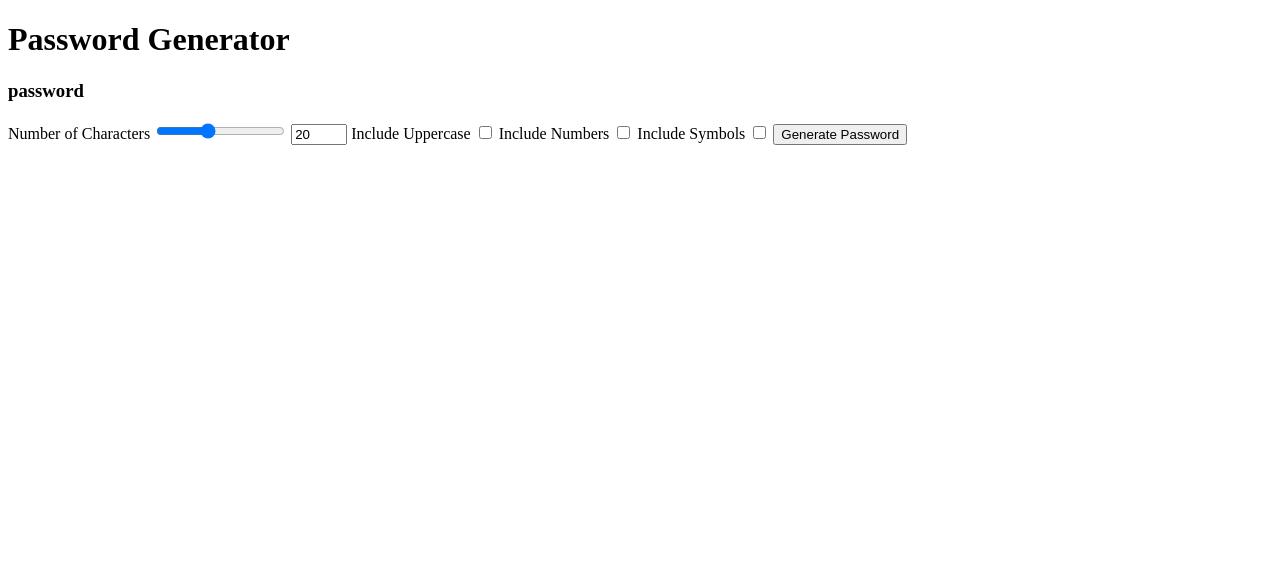
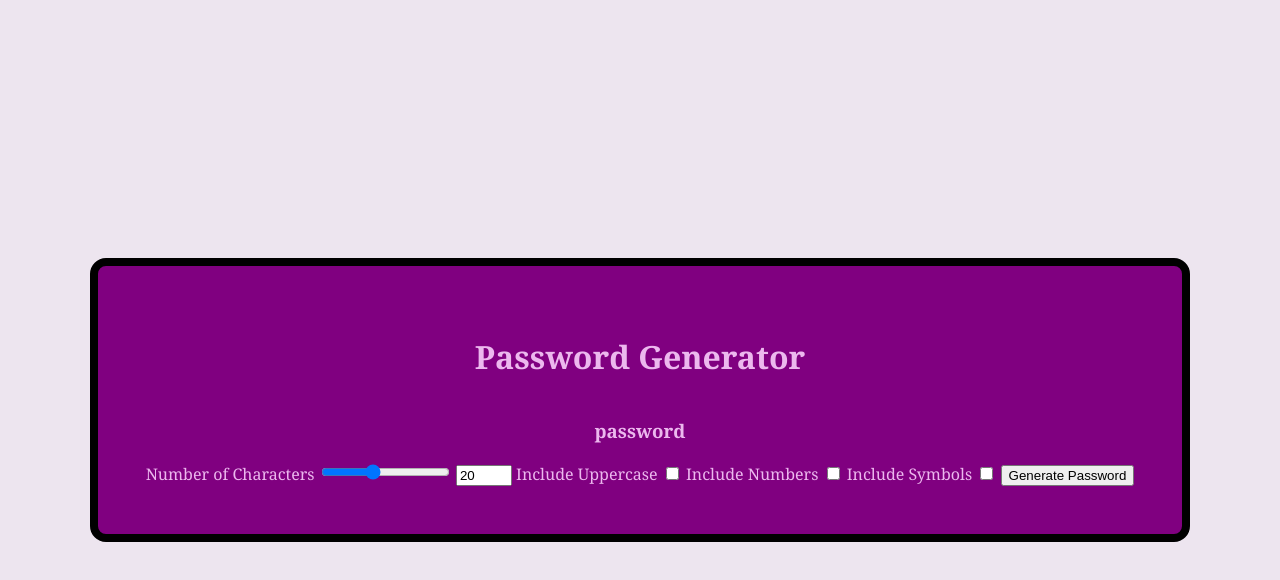
Before and after one commit to latifahmh1/PasswordGenerator, a plain HTML site: page index.html in a window 1280 px wide. Drawn offline with Linux system fonts and the light colour scheme.

Commit message:
added css for container and body

```diff
--- a/style.css
+++ b/style.css
@@ -0,0 +1,24 @@
+body {
+    background-color: #e4d8e7a8;
+    margin: 0;
+    color: rgb(236, 184, 238);
+    min-height: 100vh;
+    display: flex;
+    justify-content: center;
+    align-items:center;
+    font-family:Georgia, 'Times New Roman', Times, serif;
+
+}
+
+.container {
+
+    background-color: purple;
+    padding: 3rem;
+    border-radius: 1rem;
+    border: 8px solid black;
+    display:flex;
+    justify-content: center;
+    align-items: center;
+    flex-direction: column;
+
+}
```
Also changed, not shown: index.html (+0 -2 lines).
